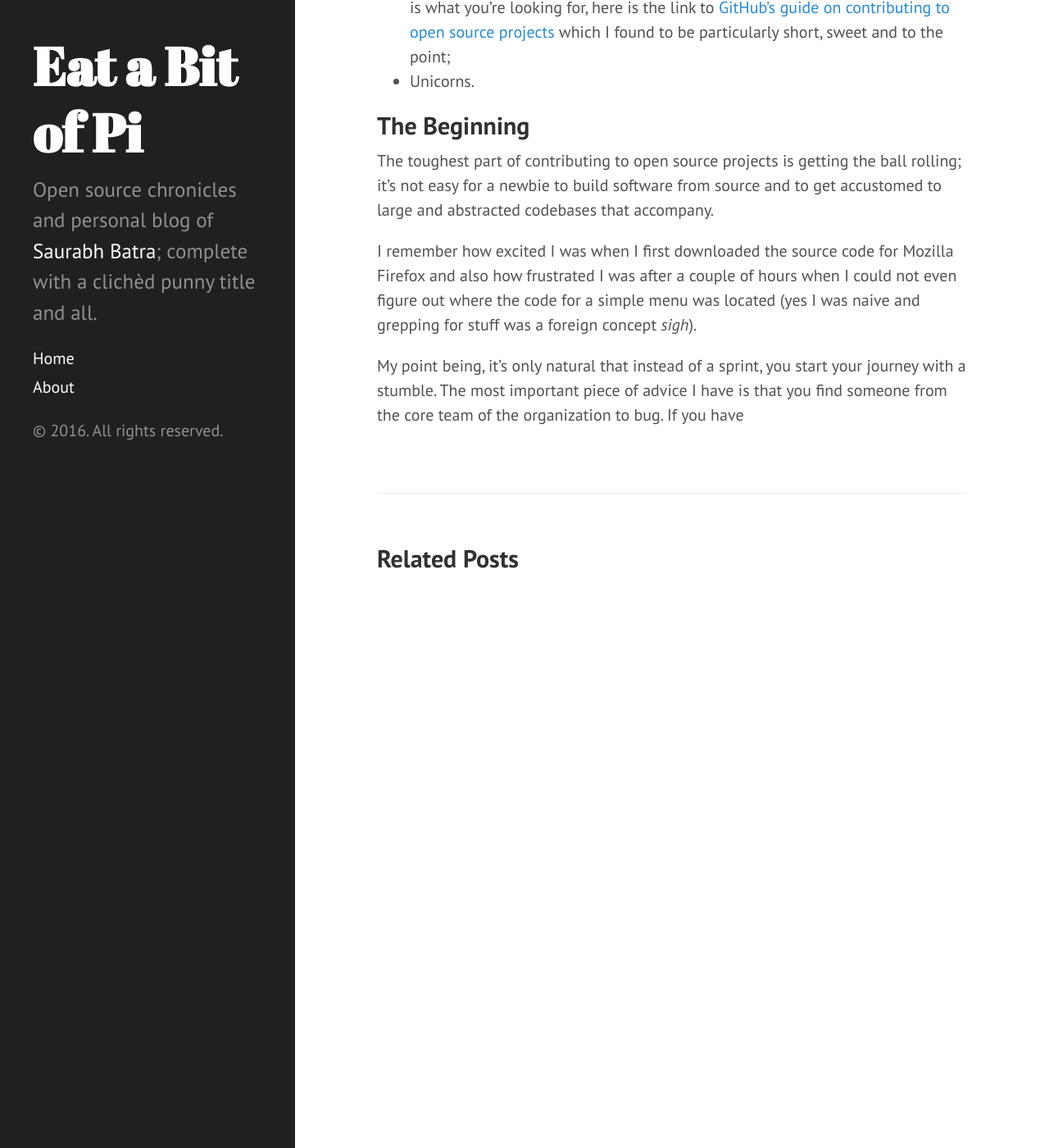
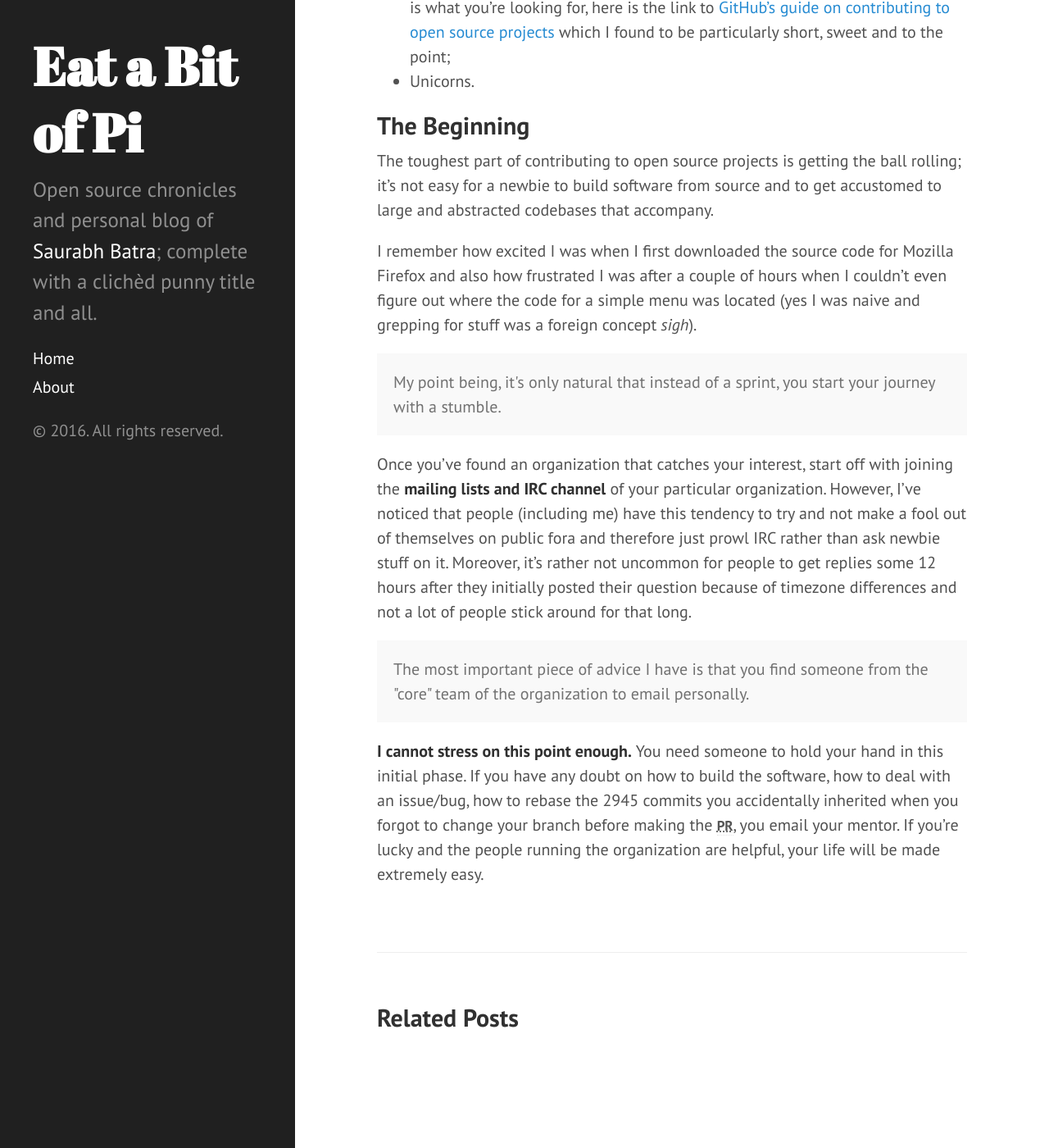
Before and after one commit to saurabhbatra96/saurabhbatra96.github.io, a Jekyll site: the page built from _posts/2016-05-12-opening-up-to-open-source-part-1.md, in a window 1280 px wide and 1400 px high, scrolled down 459 px. Shown: the whole window at 82% size. Built offline with Jekyll 4.4.1, drawn with Linux system fonts in a browser that asks for light colours.

Commit message:
first post 2

```diff
--- a/_posts/2016-05-12-opening-up-to-open-source-part-1.md
+++ b/_posts/2016-05-12-opening-up-to-open-source-part-1.md
@@ -19,6 +19,11 @@ excerpt: Open source
 
 The toughest part of contributing to open source projects is getting the ball rolling; it's not easy for a newbie to build software from source and to get accustomed to large and abstracted codebases that accompany.
 
-I remember how excited I was when I first downloaded the source code for Mozilla Firefox and also how frustrated I was after a couple of hours when I could not even figure out where the code for a simple menu was located (yes I was naive and grepping for stuff was a foreign concept *sigh*).
+I remember how excited I was when I first downloaded the source code for Mozilla Firefox and also how frustrated I was after a couple of hours when I couldn't even figure out where the code for a simple menu was located (yes I was naive and grepping for stuff was a foreign concept *sigh*).
 
-My point being, it's only natural that instead of a sprint, you start your journey with a stumble. The most important piece of advice I have is that you find someone from the core team of the organization to bug. If you have
+<div class="message">My point being, it's only natural that instead of a sprint, you start your journey with a stumble.</div>
+
+Once you've found an organization that catches your interest, start off with joining the **mailing lists and IRC channel** of your particular organization. However, I've noticed that people (including me) have this tendency to try and not make a fool out of themselves on public fora and therefore just prowl IRC rather than ask newbie stuff on it. Moreover, it's rather not uncommon for people to get replies some 12 hours after they initially posted their question because of timezone differences and not a lot of people stick around for that long.
+
+<div class="message">The most important piece of advice I have is that you find someone from the "core" team of the organization to email personally.</div>
+**I cannot stress on this point enough.** You need someone to hold your hand in this initial phase. If you have any doubt on how to build the software, how to deal with an issue/bug, how to rebase the 2945 commits you accidentally inherited when you forgot to change your branch before making the <abbr title="Pull Request on GitHub">PR</abbr>, you email your mentor. If you're lucky and the people running the organization are helpful, your life will be made extremely easy.
```
